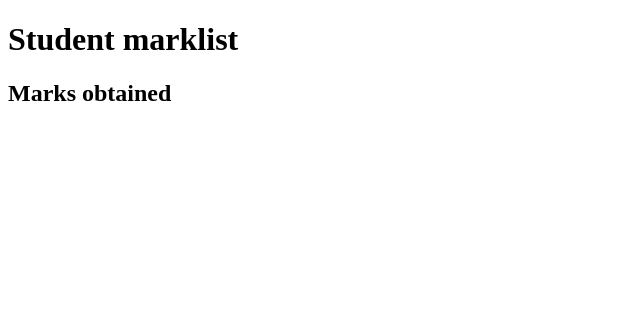
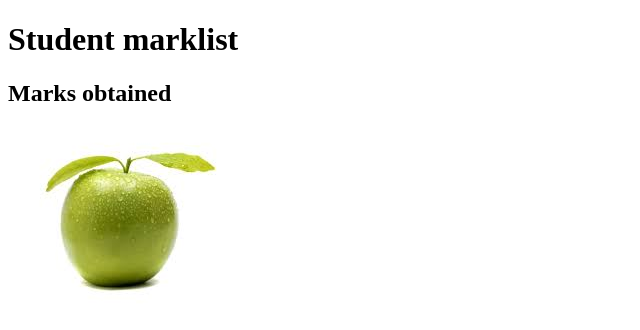
Before and after one commit to Manjuladhruv/aswini-vs, a plain HTML site: page index.html in a window 1280 px wide. Shown: the whole page, without its empty margins (0-640 px from the left). Drawn offline with Linux system fonts and the light colour scheme.

Commit message:
third change

```diff
--- a/index.html
+++ b/index.html
@@ -8,5 +8,6 @@
 <body>
   <h1>Student marklist</h1>
   <h2>Marks obtained</h2>
+  <img src="images.jfif">
 </body>
 </html>
```
Also changed, not shown: images.jfif (added).
